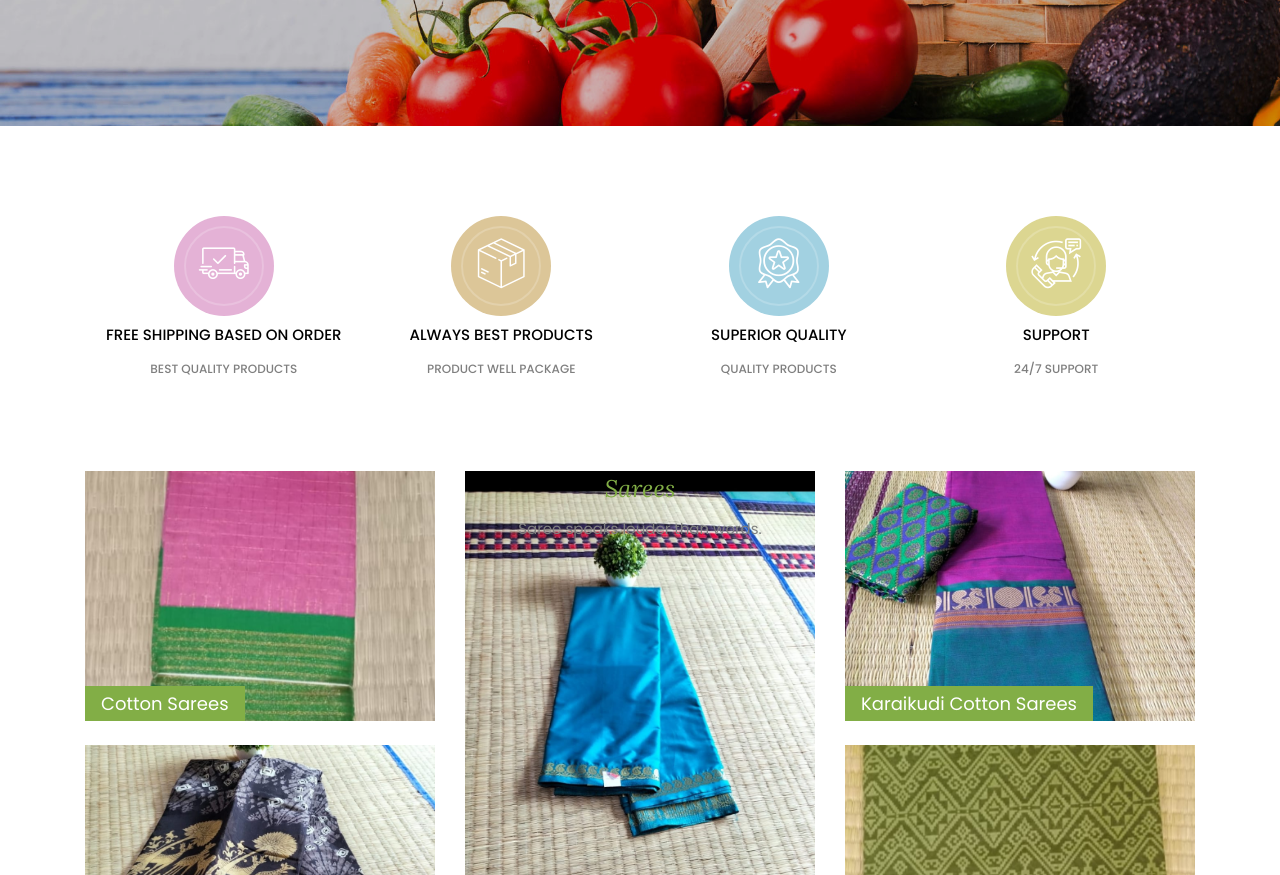
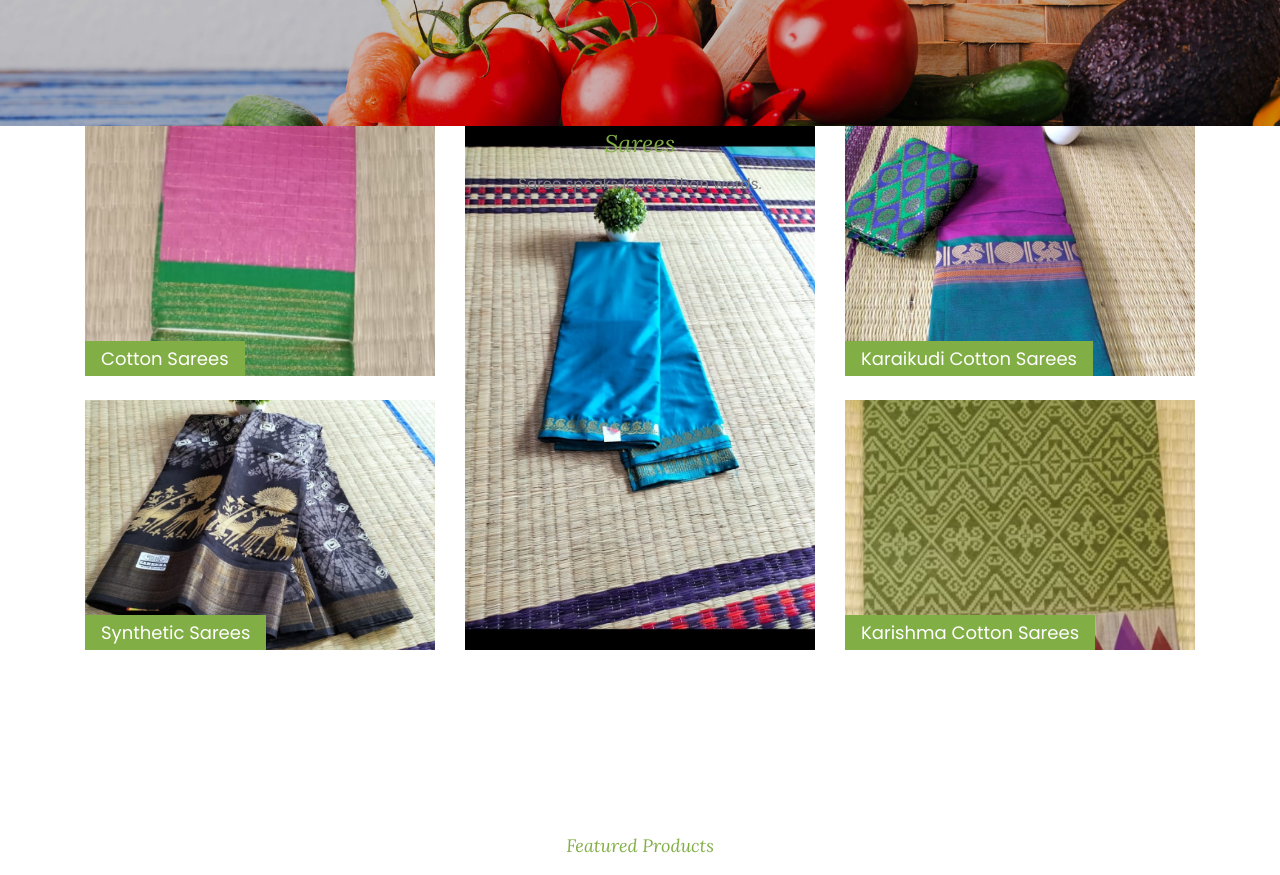
Before and after one commit to prabhun10/demowebsite1, a plain HTML site: page index.html in a window 1280 px wide. Shown: the part 620-1495 px from the top of the page. Drawn offline with Linux system fonts and the light colour scheme; files whose address does not match are found by name.

Commit message:
Update index.html

```diff
--- a/index.html
+++ b/index.html
@@ -98,56 +98,7 @@
 	    </div>
     </section>
 
-    <section class="ftco-section">
-			<div class="container">
-				<div class="row no-gutters ftco-services">
-          <div class="col-md-3 text-center d-flex align-self-stretch ftco-animate">
-            <div class="media block-6 services mb-md-0 mb-4">
-              <div class="icon bg-color-1 active d-flex justify-content-center align-items-center mb-2">
-            		<span class="flaticon-shipped"></span>
-              </div>
-              <div class="media-body">
-                <h3 class="heading">Free Shipping Based on Order </h3>
-                <span>Best quality Products</span>
-              </div>
-            </div>
-          </div>
-          <div class="col-md-3 text-center d-flex align-self-stretch ftco-animate">
-            <div class="media block-6 services mb-md-0 mb-4">
-              <div class="icon bg-color-2 d-flex justify-content-center align-items-center mb-2">
-            		<span class="flaticon-box"></span>
-              </div>
-              <div class="media-body">
-                <h3 class="heading">Always Best Products</h3>
-                <span>Product well package</span>
-              </div>
-            </div>
-          </div>
-          <div class="col-md-3 text-center d-flex align-self-stretch ftco-animate">
-            <div class="media block-6 services mb-md-0 mb-4">
-              <div class="icon bg-color-3 d-flex justify-content-center align-items-center mb-2">
-            		<span class="flaticon-award"></span>
-              </div>
-              <div class="media-body">
-                <h3 class="heading">Superior Quality</h3>
-                <span>Quality Products</span>
-              </div>
-            </div>
-          </div>
-          <div class="col-md-3 text-center d-flex align-self-stretch ftco-animate">
-            <div class="media block-6 services mb-md-0 mb-4">
-              <div class="icon bg-color-4 d-flex justify-content-center align-items-center mb-2">
-            		<span class="flaticon-customer-service"></span>
-              </div>
-              <div class="media-body">
-                <h3 class="heading">Support</h3>
-                <span>24/7 Support</span>
-              </div>
-            </div>
-          </div>
-        </div>
-			</div>
-		</section>
+
 
 		<section class="ftco-section ftco-category ftco-no-pt">
 			<div class="container">
```
